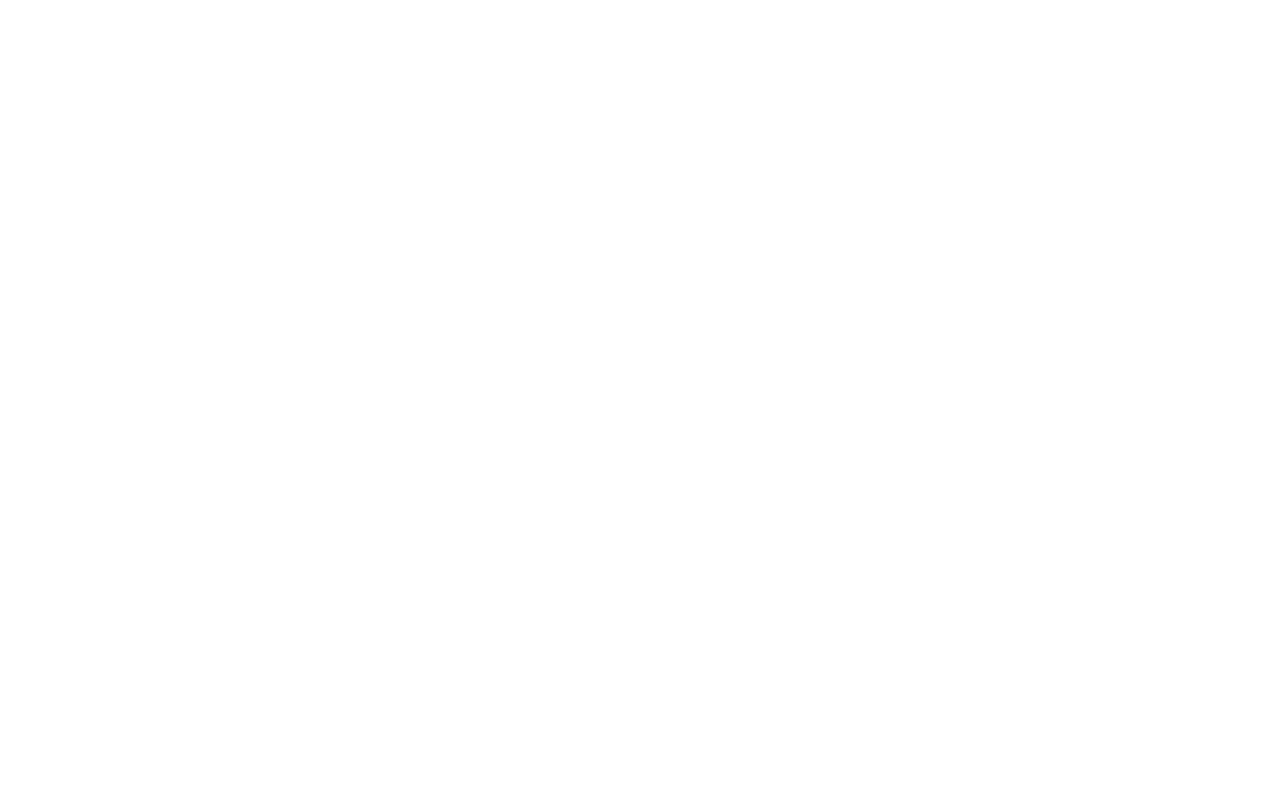
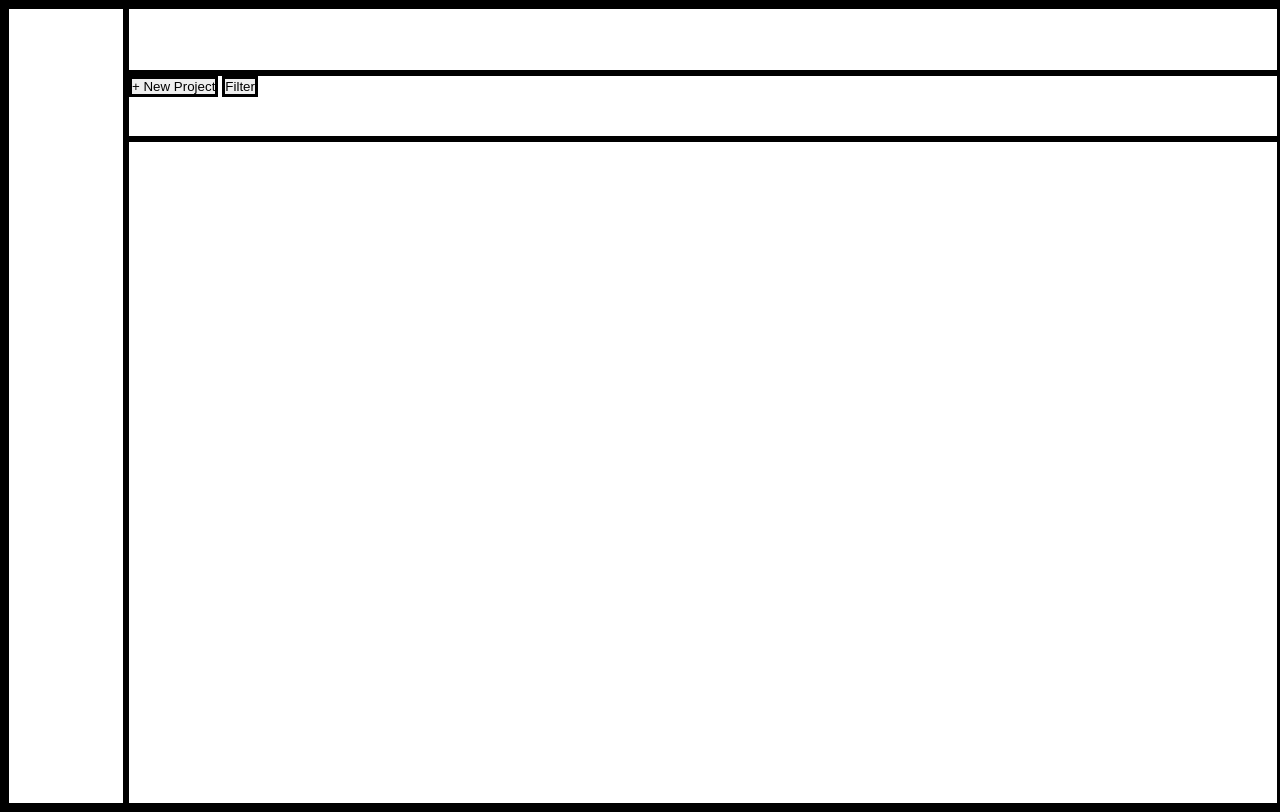
Before and after one commit to camel-97/To-Do-List, a website built with webpack: page src/template.html in a window 1280 px wide. Built offline with nearby package versions, Linux system fonts and the light colour scheme.

Commit message:
basic grid layout of main sections

```diff
--- a/src/index.css
+++ b/src/index.css
@@ -0,0 +1,19 @@
+* {
+    border: solid black;
+    margin: 0;
+    padding: 0;
+}
+
+body {
+    height: 100vh; width: 100vw;
+    display: grid;
+    grid-template-columns: 120px 1fr; grid-template-rows: 1fr 1fr 10fr;
+    grid-template-areas:
+    "side head"
+    "side nav"
+    "side main";
+}
+.header{ grid-area: head;}
+.nav {grid-area: nav;}
+.side-bar {grid-area: side;}
+.main {grid-area: main;}
--- a/src/template.html
+++ b/src/template.html
@@ -6,6 +6,12 @@
     <title>To-Do-List-Project</title>
 </head>
 <body>
-
+    <header class="header"></header>
+    <nav class="nav">
+        <button class="new"> + New Project</button>
+        <button class="filter">Filter</button>
+    </nav>
+    <aside class="side-bar"></aside>
+    <main class="main"></main>
 </body>
 </html>
```
